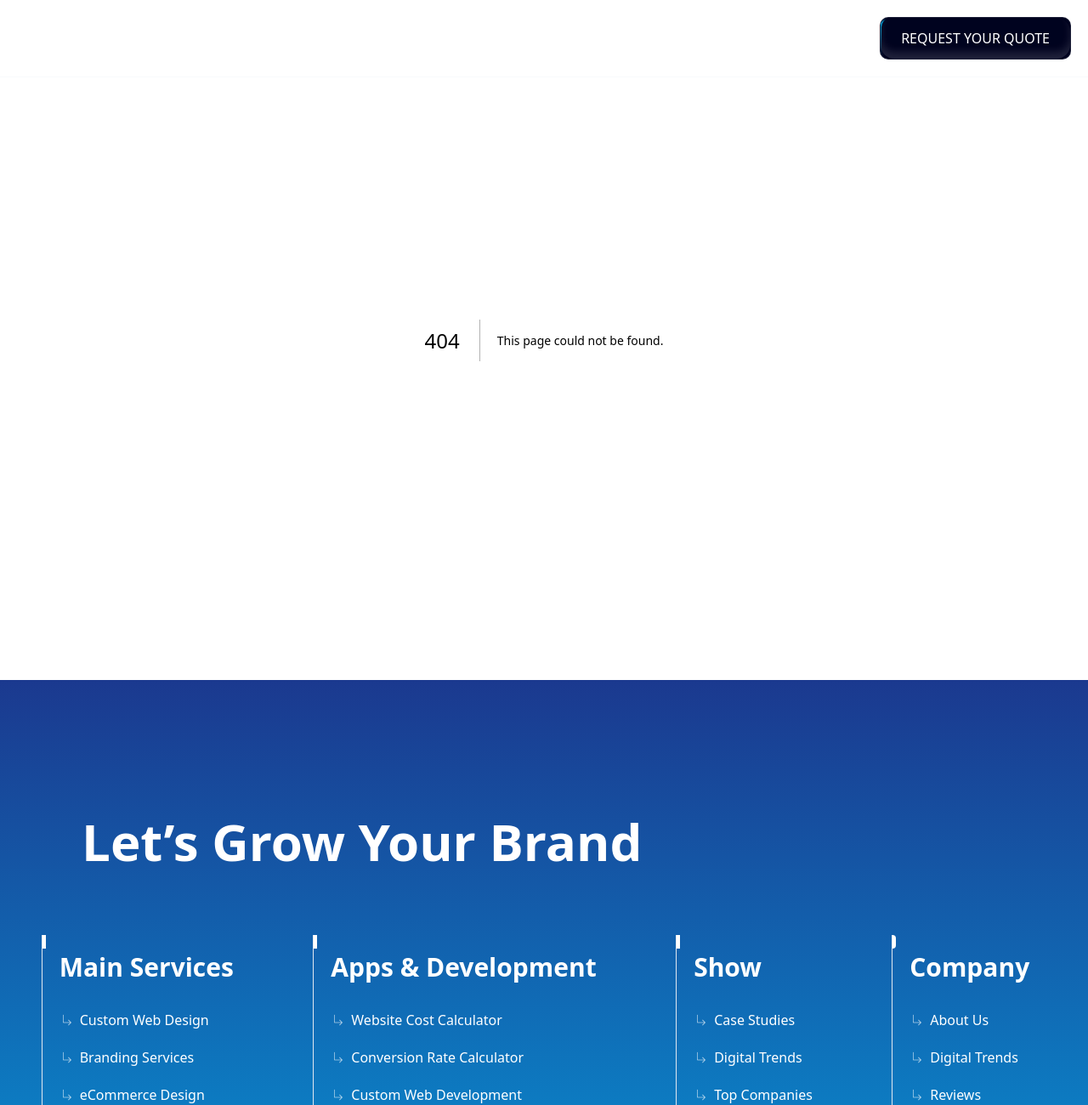
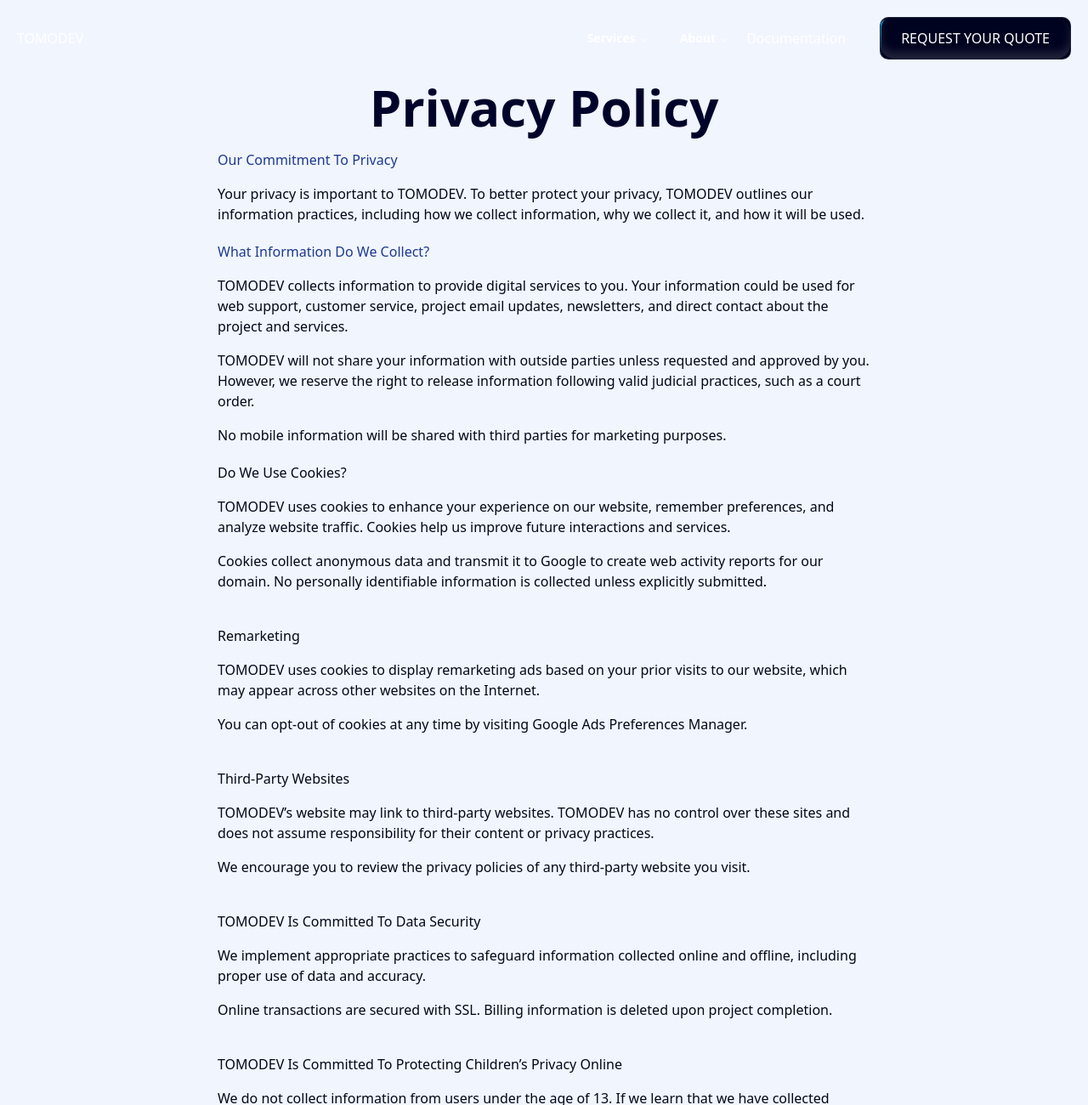
Before and after one commit to redaAssemghor/tomodev, a Next.js app: page /privacy-policy in a window 1280 px wide. Before the commit this address had no page. Shown: the top 1300 px of the page at 85% size. Built offline with nearby package versions, Linux system fonts and the light colour scheme.

Commit message:
privacy-policy

```diff
--- a/app/components/FooterLogo.tsx
+++ b/app/components/FooterLogo.tsx
@@ -15,7 +15,7 @@
               <h1>©2024 TOMODEV. All rights reserved</h1>
             </li>
             <li className="underline">
-              <Link href="#">
+              <Link href="privacy-policy">
                 <h1>Privacy Policy</h1>
               </Link>
             </li>
--- a/app/components/Header.tsx
+++ b/app/components/Header.tsx
@@ -44,13 +44,13 @@
 
   return (
     <nav
-      className={`flex justify-between items-center p-5 w-full z-50 fixed border-b-slate-50 text-white border-b duration-700 ${
-        scrolled ? "bg-[--primary]" : ""
+      className={`flex justify-between items-center p-5 w-full z-50 fixed border-b-[--light] text-white duration-700 ${
+        scrolled ? "bg-[--primary] opacity-90" : "border-b-[0.1px]"
       }`}
     >
-      <div>
-        <h1>Tomodev</h1>
-      </div>
+      <Link href={"/"}>
+        <h1>TOMODEV</h1>
+      </Link>
       {/* Mobile Menu Toggle Button */}
       <button
         ref={burgerRef}
@@ -83,25 +83,25 @@
           <div>
             <button
               onClick={() => handleLinks("services")}
-              className="flex gap-2 items-center font-bold text-2xl justify-between w-full"
+              className="flex gap-2 pb-8 items-center font-bold text-2xl justify-between w-full"
             >
               Services <FaChevronDown />
             </button>
             <ul
-              className={`flex flex-col gap-2 text-lg mt-2 transition-all duration-700 ${
+              className={`flex flex-col gap-4 text-lg text-[--light] mt-2 transition-all duration-700 ${
                 openLinks === "services"
                   ? "max-h-40"
                   : "max-h-0 overflow-hidden"
               }`}
             >
               <li>
-                <Link href={"/"}>Link 1</Link>
+                <Link href={"/web-design"}>Custom Web Design</Link>
               </li>
               <li>
-                <Link href={"/"}>Link 2</Link>
+                <Link href={"/wordpress"}>Wordpress</Link>
               </li>
               <li>
-                <Link href={"/"}>Link 3</Link>
+                <Link href={"/shopify"}>Shopify Website Design</Link>
               </li>
             </ul>
           </div>
@@ -110,53 +110,36 @@
           <div>
             <button
               onClick={() => handleLinks("about")}
-              className="flex gap-2 items-center font-bold text-2xl justify-between w-full"
+              className="flex gap-2 pb-4 items-center font-bold text-2xl justify-between w-full"
             >
               About <FaChevronDown />
             </button>
             <ul
-              className={`flex flex-col gap-2 text-lg mt-2 transition-all duration-700 ${
+              className={`flex flex-col gap-4 text-lg text-[--light] mt-2 transition-all duration-700 ${
                 openLinks === "about" ? "max-h-40" : "max-h-0 overflow-hidden"
               }`}
             >
               <li>
-                <Link href={"/"}>Link 1</Link>
+                <Link href={"/contact"}>Custom Web Design</Link>
               </li>
               <li>
-                <Link href={"/"}>Link 2</Link>
+                <Link href={"/contact"}>About Us</Link>
               </li>
               <li>
-                <Link href={"/"}>Link 3</Link>
+                <Link href={"/contact"}>Contact Us</Link>
               </li>
             </ul>
           </div>
 
           {/* Documentation Section */}
-          <div>
-            <button
-              onClick={() => handleLinks("docs")}
-              className="flex gap-2 items-center font-bold text-2xl justify-between w-full"
-            >
-              Documentation <FaChevronDown />
-            </button>
-            <ul
-              className={`flex flex-col gap-2 text-lg mt-2 transition-all duration-700 ${
-                openLinks === "docs" ? "max-h-40" : "max-h-0 overflow-hidden"
-              }`}
-            >
-              <li>
-                <Link href={"/"}>Link 1</Link>
-              </li>
-              <li>
-                <Link href={"/"}>Link 2</Link>
-              </li>
-              <li>
-                <Link href={"/"}>Link 3</Link>
-              </li>
-            </ul>
-          </div>
+          <Link
+            href={"/documentation"}
+            className="flex gap-2 items-center font-bold text-2xl justify-between w-full"
+          >
+            Documentation
+          </Link>
         </div>
-        <div className="mt-auto">
+        <div className="mt-24">
           <Link href="/contact">
             <ShimmerButton className="mt-auto">
               REQUEST YOUR QUOTE
--- a/app/components/HorizontalBand.tsx
+++ b/app/components/HorizontalBand.tsx
@@ -25,9 +25,6 @@
 
   return (
     <div className="overflow-hidden relative bg-inherit">
-      <h1 className="absolute z-40 bg-inherit text-white lg:text-2xl px-4 h-full flex items-center justify-center lg:w-[500px]">
-        What I&rsquo;ve Used
-      </h1>
       <div className="flex gap-10">
         <div ref={ref1} className="flex justify-between gap-16 p-4 w-full">
           {svgLinks.concat(svgLinks).map((link, i) => (
@@ -37,7 +34,7 @@
               alt="tech-icon"
               height={64}
               width={64}
-              className="text-white"
+              className="text-gray-400"
             />
           ))}
         </div>
@@ -49,7 +46,7 @@
               alt="tech-icon"
               height={64}
               width={64}
-              className="text-white"
+              className="text-gray-400"
             />
           ))}
         </div>
--- a/app/components/Navbar.tsx
+++ b/app/components/Navbar.tsx
@@ -14,7 +14,7 @@
       <NavigationMenu>
         <NavigationMenuList>
           <NavigationMenuItem>
-            <NavigationMenuTrigger className="bg-transparent">
+            <NavigationMenuTrigger className="bg-transparent font-black">
               Services
             </NavigationMenuTrigger>
             <NavigationMenuContent>
@@ -102,7 +102,7 @@
           </NavigationMenuItem>
 
           <NavigationMenuItem>
-            <NavigationMenuTrigger className="bg-transparent">
+            <NavigationMenuTrigger className="bg-transparent font-black">
               About
             </NavigationMenuTrigger>
 
--- /dev/null
+++ b/app/not-found.tsx
@@ -0,0 +1,14 @@
+// app/not-found.tsx
+export default function NotFound() {
+  return (
+    <div className="bg-[--dark] text-[--light] flex flex-col items-center justify-center h-screen">
+      <h1 className="text-4xl font-bold">404 - Page Not Found</h1>
+      <p className="mt-4 text-lg">
+        Sorry, the page you&rsquo;re looking for doesn&rsquo;t exist.
+      </p>
+      <a href="/" className="mt-6 px-4 py-2 bg-blue-500 text-white rounded-lg">
+        Go back to Home
+      </a>
+    </div>
+  );
+}
--- /dev/null
+++ b/app/privacy-policy/page.tsx
@@ -0,0 +1,132 @@
+const page = () => {
+  return (
+    <div className="flex flex-col items-center bg-[--light] lg:px-64 py-24 px-5">
+      <h1 className="text-[--primary] text-6xl font-semibold">
+        Privacy Policy
+      </h1>
+
+      <div className="">
+        <div className="py-5 flex flex-col gap-4">
+          <h1 className="text-[--text]">Our Commitment To Privacy</h1>
+          <p>
+            Your privacy is important to TOMODEV. To better protect your
+            privacy, TOMODEV outlines our information practices, including how
+            we collect information, why we collect it, and how it will be used.
+          </p>
+        </div>
+
+        <div className="flex flex-col gap-4">
+          <h1 className="text-[--text]">What Information Do We Collect?</h1>
+          <p>
+            TOMODEV collects information to provide digital services to you.
+            Your information could be used for web support, customer service,
+            project email updates, newsletters, and direct contact about the
+            project and services.
+          </p>
+          <p>
+            TOMODEV will not share your information with outside parties unless
+            requested and approved by you. However, we reserve the right to
+            release information following valid judicial practices, such as a
+            court order.
+          </p>
+          <p>
+            No mobile information will be shared with third parties for
+            marketing purposes.
+          </p>
+        </div>
+
+        <div className="py-5 flex flex-col gap-4">
+          <h1>Do We Use Cookies?</h1>
+          <p>
+            TOMODEV uses cookies to enhance your experience on our website,
+            remember preferences, and analyze website traffic. Cookies help us
+            improve future interactions and services.
+          </p>
+          <p>
+            Cookies collect anonymous data and transmit it to Google to create
+            web activity reports for our domain. No personally identifiable
+            information is collected unless explicitly submitted.
+          </p>
+        </div>
+
+        <div className="py-5 flex flex-col gap-4">
+          <h1>Remarketing</h1>
+          <p>
+            TOMODEV uses cookies to display remarketing ads based on your prior
+            visits to our website, which may appear across other websites on the
+            Internet.
+          </p>
+          <p>
+            You can opt-out of cookies at any time by visiting Google Ads
+            Preferences Manager.
+          </p>
+        </div>
+
+        <div className="py-5 flex flex-col gap-4">
+          <h1>Third-Party Websites</h1>
+          <p>
+            TOMODEV’s website may link to third-party websites. TOMODEV has no
+            control over these sites and does not assume responsibility for
+            their content or privacy practices.
+          </p>
+          <p>
+            We encourage you to review the privacy policies of any third-party
+            website you visit.
+          </p>
+        </div>
+
+        <div className="py-5 flex flex-col gap-4">
+          <h1>TOMODEV Is Committed To Data Security</h1>
+          <p>
+            We implement appropriate practices to safeguard information
+            collected online and offline, including proper use of data and
+            accuracy.
+          </p>
+          <p>
+            Online transactions are secured with SSL. Billing information is
+            deleted upon project completion.
+          </p>
+        </div>
+
+        <div className="py-5 flex flex-col gap-4">
+          <h1>TOMODEV Is Committed To Protecting Children’s Privacy Online</h1>
+          <p>
+            We do not collect information from users under the age of 13. If we
+            learn that we have collected information from someone under 18, we
+            will promptly delete it.
+          </p>
+          <p>
+            We encourage parents and guardians to discuss the risks of providing
+            personal information online.
+          </p>
+        </div>
+
+        <div className="py-5 flex flex-col gap-4">
+          <h1>Our Privacy Policy and Your Consent</h1>
+          <p>
+            By using our website, you consent to TOMODEV’s privacy policy.
+            Changes to the policy will be posted on this page.
+          </p>
+        </div>
+
+        <div className="py-5 flex flex-col gap-4">
+          <h1>Contacting TOMODEV</h1>
+          <p>
+            If you have any questions regarding our privacy policy, you can
+            contact TOMODEV at:
+          </p>
+          <ul>
+            <li>TOMODEV</li>
+            <li>1234 Web Dev Street</li>
+            <li>Suite 100</li>
+            <li>City, Country 56789</li>
+            <li>info@tomodev.com</li>
+            <li>(800) 123-4567</li>
+          </ul>
+        </div>
+      </div>
+    </div>
+  );
+};
+
+export default page;
```
Also changed, not shown: public/svg/shopify.svg.
